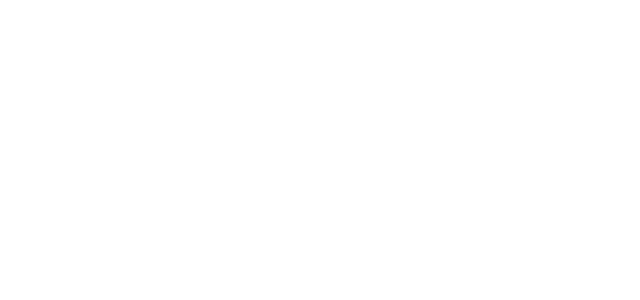
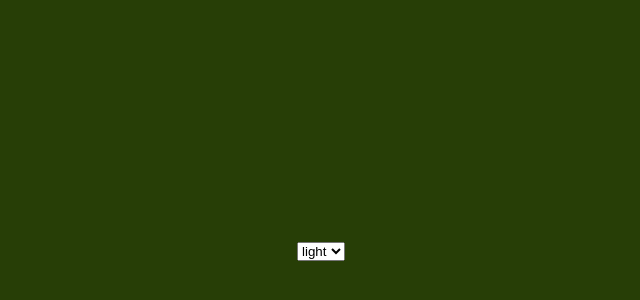
Before and after one commit to 8ctopotamus/react-music, a React (Create React App) app: page / in a window 1280 px wide. Shown: the part 140-440 px from the top of the page, without its empty margins (319-959 px from the left). Built offline with nearby package versions, Linux system fonts and the light colour scheme.

Commit message:
updated reducer and created mode switch

```diff
--- a/src/App.js
+++ b/src/App.js
@@ -1,13 +1,14 @@
 import React from 'react';
 import { AppContextProvider } from './context';
 import Layout from './components/layout';
+import ModeSwitch from './components/mode-switch'
 
 function App() {
 
   return (
       <AppContextProvider>
           <Layout>
-
+<ModeSwitch/>
           </Layout>
       </AppContextProvider>
   );
--- a/src/components/layout/index.js
+++ b/src/components/layout/index.js
@@ -8,7 +8,7 @@
         display: 'grid',
         placeItems: 'center',
         height: '100vh',
-        background: state.mode === 'light' ? 'cream' : '#061E3E'
+        background: state.mode === 'light' ? '#273E06' : '#061E3E'
     };
     return (
         <div style={styles}>
--- a/src/components/mode-switch/index.js
+++ b/src/components/mode-switch/index.js
@@ -0,0 +1,21 @@
+import React from "react";
+import { useAppContext } from "../../context";
+
+const styles = {
+    marginBottom: 20
+};
+
+export default ()=> {
+    const { state, dispatch } = useAppContext();
+
+    return (
+        <select
+            onChange={e => dispatch({ type: 'TOGGLE_MODE', payload: e.target.value })}
+            value={state.mode}
+            style={styles}
+        >
+            <option value='light'>light</option>
+            <option value='dark'>dark</option>
+        </select>
+    )
+}
--- a/src/context/index.js
+++ b/src/context/index.js
@@ -97,7 +97,8 @@
 
 const reducer = (state, action) => {
   switch(action.type){
-      // case:
+      case 'TOGGLE_MODE':
+          return action.payload === 'light' ? lightState : darkState;
       default:
           return state;
   }
```
